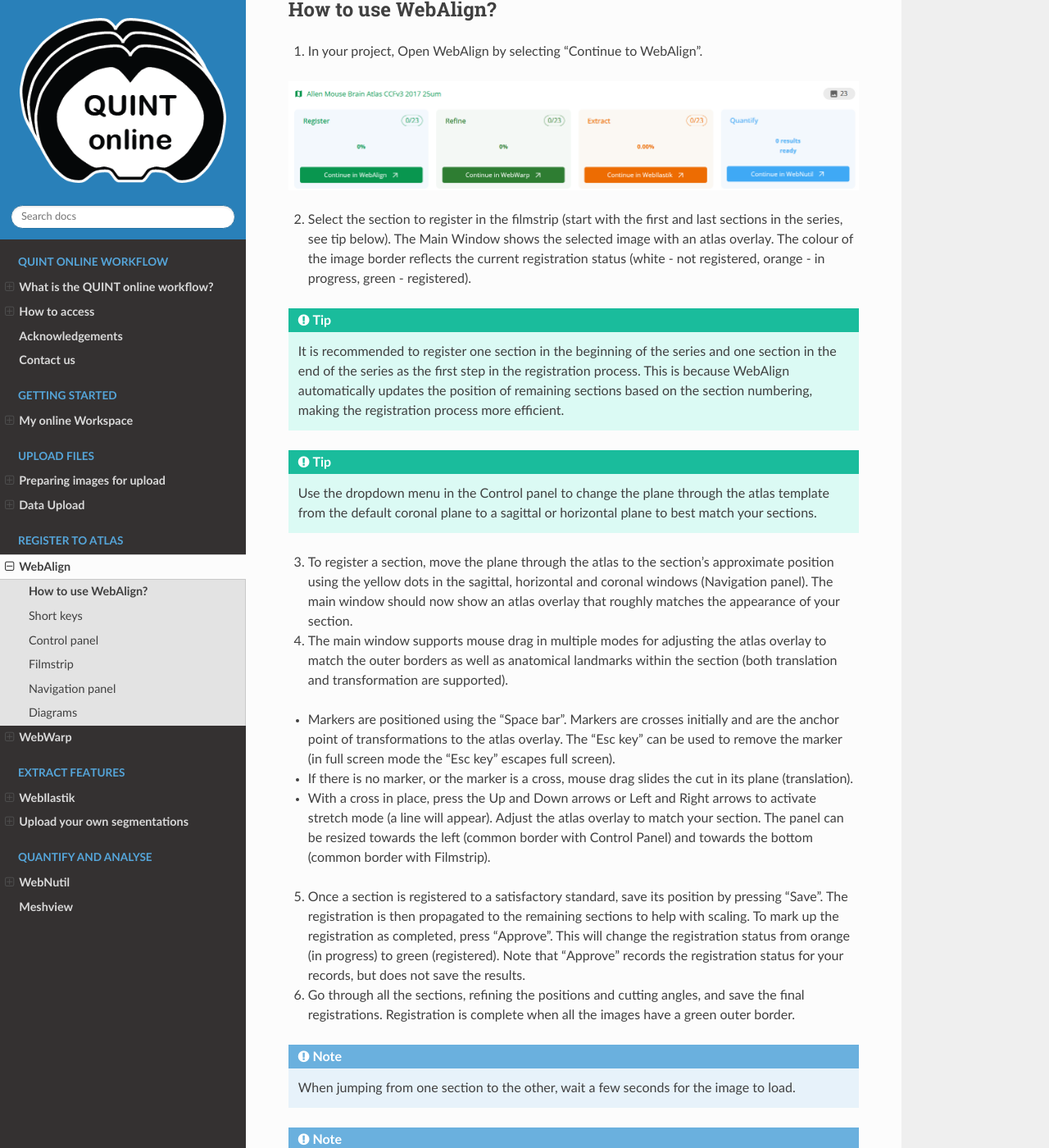
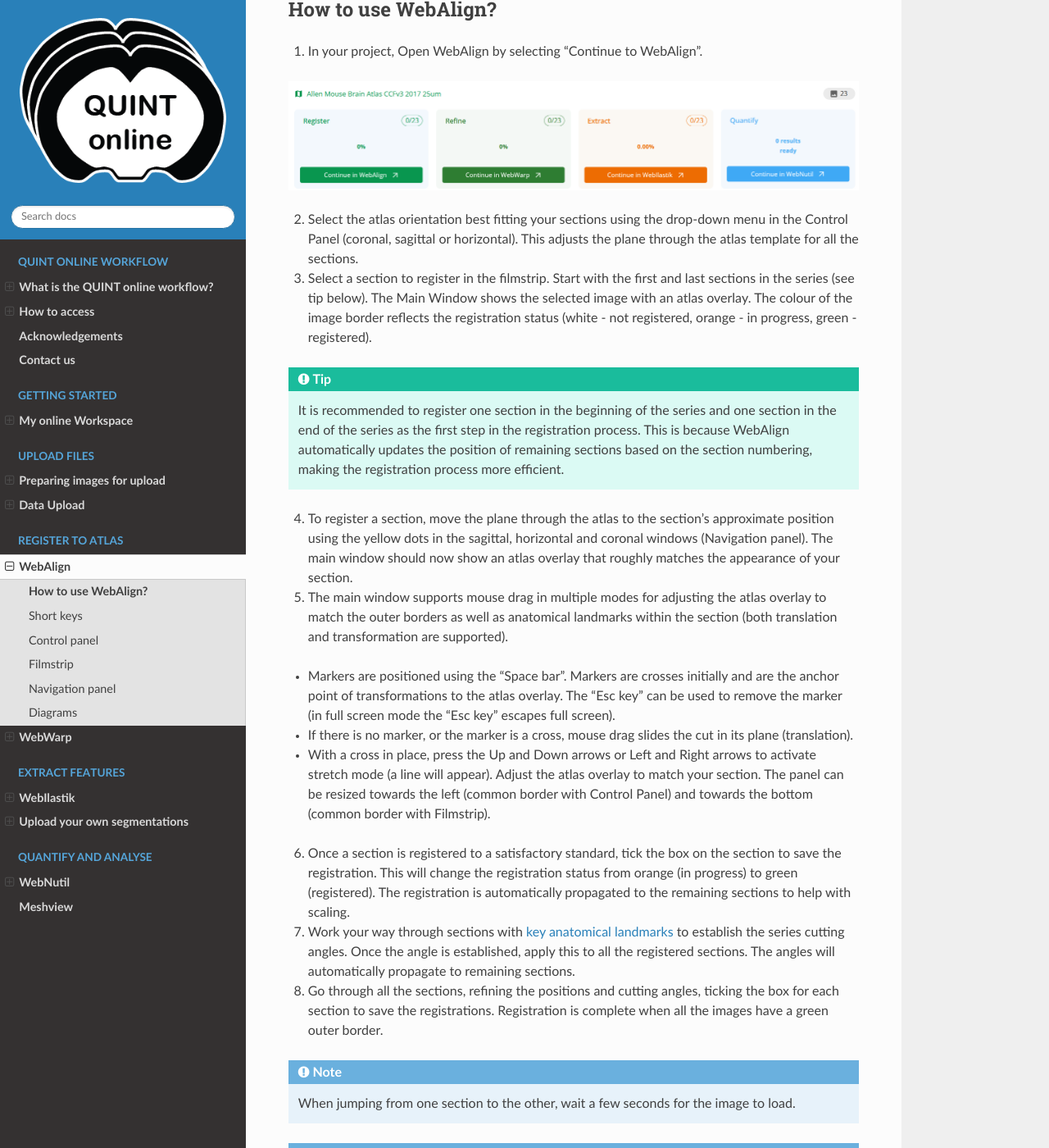
Before and after one commit to Neural-Systems-at-UIO/QUINT_webtools, a Sphinx documentation site: the page built from docs/WebAlign.rst, in a window 1280 px wide and 1400 px high, scrolled down 895 px. Shown: the whole window at 82% size. Built offline with Sphinx 7.4.7 and the Read the Docs theme 3.1.0, drawn with Linux system fonts in a browser that asks for light colours.

Commit message:
Update WebAlign.rst

```diff
--- a/docs/WebAlign.rst
+++ b/docs/WebAlign.rst
@@ -20,23 +20,25 @@
 
 .. image:: images/navigate_to_apps.png
 
-2. Select the section to register in the filmstrip (start with the first and last sections in the series, see tip below). The Main Window shows the selected image with an atlas overlay. The colour of the image border reflects the current registration status (white - not registered, orange - in progress, green - registered).
+2. Select the atlas orientation best fitting your sections using the drop-down menu in the Control Panel (coronal, sagittal or horizontal). This adjusts the plane through the atlas template for all the sections.
+
+3. Select a section to register in the filmstrip. Start with the first and last sections in the series (see tip below). The Main Window shows the selected image with an atlas overlay. The colour of the image border reflects the registration status (white - not registered, orange - in progress, green - registered).
 
 .. tip::  It is recommended to register one section in the beginning of the series and one section in the end of the series as the first step in the registration process. This is because WebAlign automatically updates the position of remaining sections based on the section numbering, making the registration process more efficient.
 
-.. tip:: Use the dropdown menu in the Control panel to change the plane through the atlas template from the default coronal plane to a sagittal or horizontal plane to best match your sections.
+4. To register a section, move the plane through the atlas to the section's approximate position using the yellow dots in the sagittal, horizontal and coronal windows (Navigation panel). The main window should now show an atlas overlay that roughly matches the appearance of your section.
 
-3. To register a section, move the plane through the atlas to the section's approximate position using the yellow dots in the sagittal, horizontal and coronal windows (Navigation panel). The main window should now show an atlas overlay that roughly matches the appearance of your section.
-
-4.  The main window supports mouse drag in multiple modes for adjusting the atlas overlay to match the outer borders as well as anatomical landmarks within the section (both translation and transformation are supported).
+5.  The main window supports mouse drag in multiple modes for adjusting the atlas overlay to match the outer borders as well as anatomical landmarks within the section (both translation and transformation are supported).
 
 * Markers are positioned using the "Space bar". Markers are crosses initially and are the anchor point of transformations to the atlas overlay. The "Esc key" can be used to remove the marker (in full screen mode the "Esc key" escapes full screen).
 * If there is no marker, or the marker is a cross, mouse drag slides the cut in its plane (translation).
 * With a cross in place, press the Up and Down arrows or Left and Right arrows to activate stretch mode (a line will appear). Adjust the atlas overlay to match your section. The panel can be resized towards the left (common border with Control Panel) and towards the bottom (common border with Filmstrip).
 
-5. Once a section is registered to a satisfactory standard, save its position by pressing "Save". The registration is then propagated to the remaining sections to help with scaling. To mark up the registration as completed, press "Approve". This will change the registration status from orange (in progress) to green (registered). Note that "Approve" records the registration status for your records, but does not save the results.
+6. Once a section is registered to a satisfactory standard, tick the box on the section to save the registration. This will change the registration status from orange (in progress) to green (registered). The registration is automatically propagated to the remaining sections to help with scaling.
 
-6. Go through all the sections, refining the positions and cutting angles, and save the final registrations. Registration is complete when all the images have a green outer border.
+7. Work your way through sections with `key anatomical landmarks <https://zenodo.org/records/7575515>`_ to establish the series cutting angles. Once the angle is established, apply this to all the registered sections. The angles will automatically propagate to remaining sections.
+
+8. Go through all the sections, refining the positions and cutting angles, ticking the box for each section to save the registrations. Registration is complete when all the images have a green outer border.
 
 .. note::
   When jumping from one section to the other, wait a few seconds for the image to load.
```
